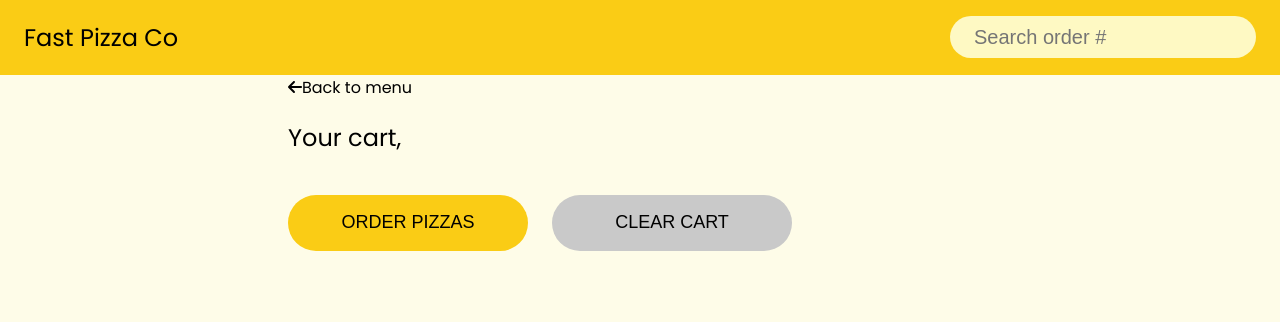
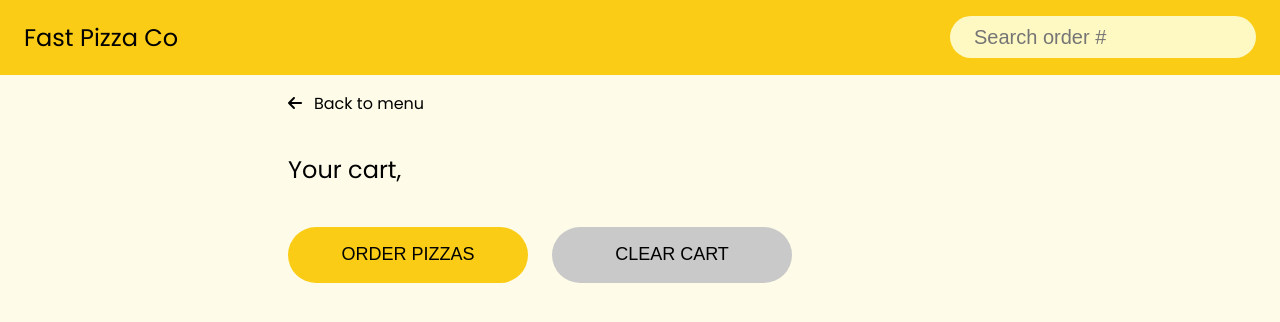
Before and after one commit to dariojularic/Fast-pizza-react, a React (Vite) app: page /cart in a window 1280 px wide. Shown: the top 322 px of the page. Built offline with nearby package versions, Linux system fonts and the light colour scheme.

Commit message:
Add style

```diff
--- a/src/index.css
+++ b/src/index.css
@@ -1,3 +1,7 @@
+html {
+  height: 100%;
+}
+
 body {
   margin: 0;
   height: 100vh;
@@ -10,5 +14,4 @@ body {
   flex-direction: column;
   align-items: center;
   background-color: #FEFCE8;
-
 }
--- a/src/pages/cart/Cart.css
+++ b/src/pages/cart/Cart.css
@@ -2,17 +2,21 @@
   text-decoration: none;
   cursor: pointer;
   color: black;
+  display: flex;
+  align-items: center;
+  gap: 12px;
+  width: fit-content;
 }
 
 .container {
   width: 55%;
   margin-bottom: 160px;
+  height: 100%;
 }
 
 .item-container {
   display: flex;
   justify-content: space-between;
-  /* align-items: center; */
   width: 100%;
 }
 
--- a/src/pages/cart/Cart.jsx
+++ b/src/pages/cart/Cart.jsx
@@ -24,7 +24,7 @@ function Cart() {
     <div className="container">
       <Link className="back-button" to="/menu">
         <FontAwesomeIcon className="arrow-icon" icon={faArrowLeft} />
-        Back to menu
+        <p>Back to menu</p>
       </Link>
       {/* username mora imat prvo veliko slovo, jel to bolje pomocu js ili css??? */}
       <h2 className="cart-username"> Your cart, {username}</h2>
```
